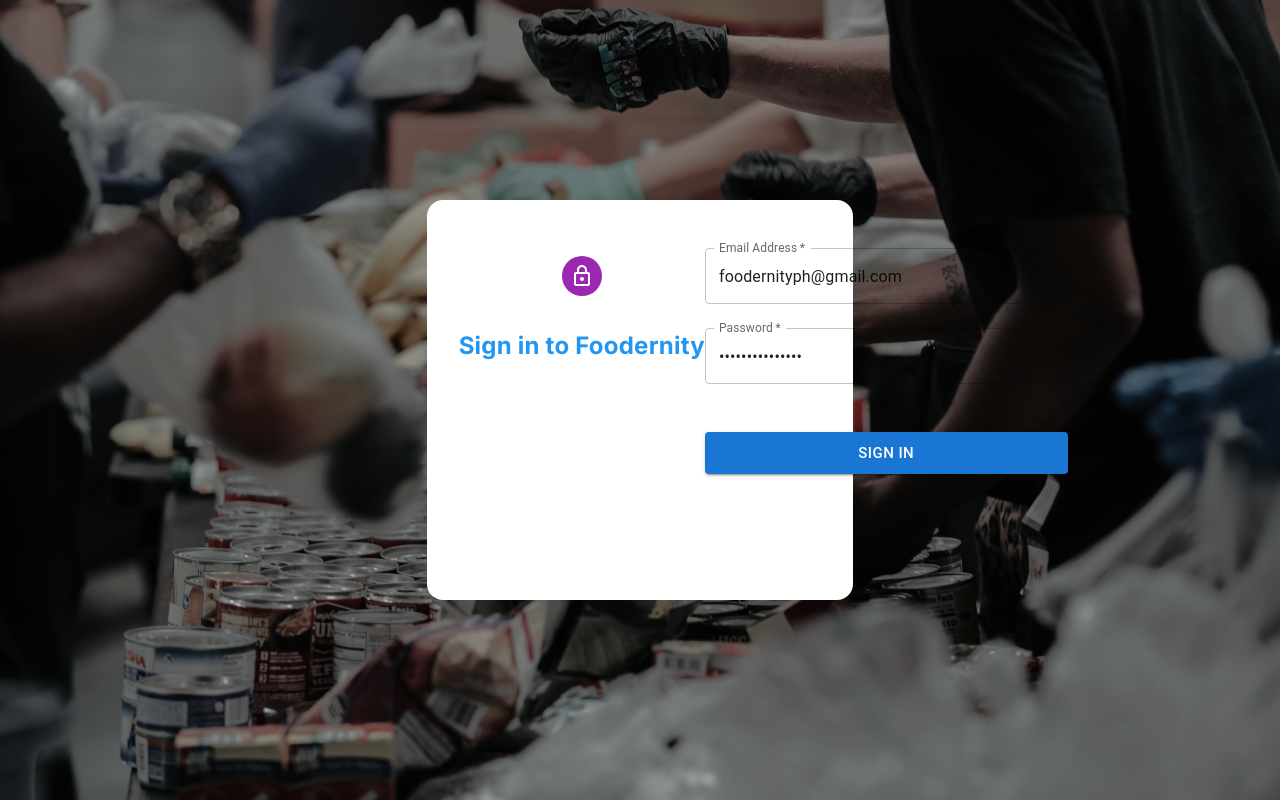
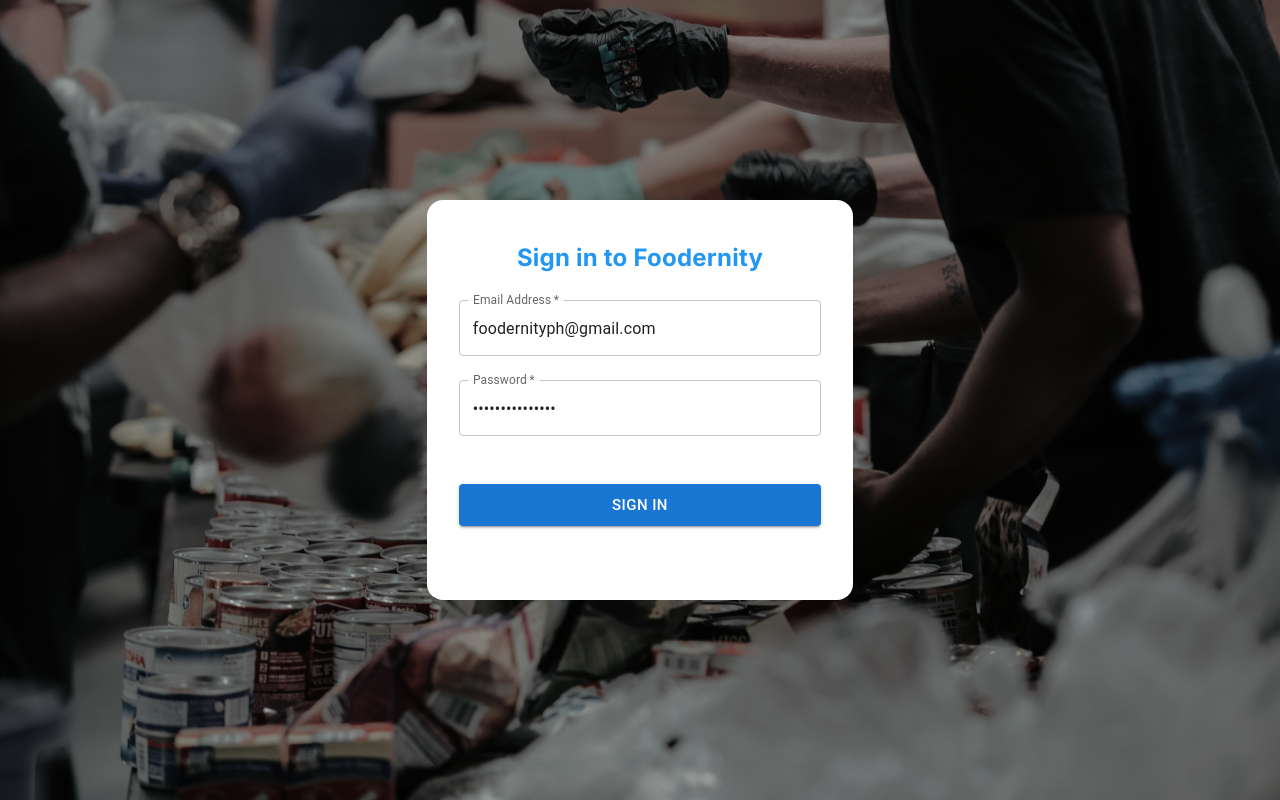
Before and after one commit to fhillipbagsic/Foodernity_Web, a React (Create React App) app: page / in a window 1280 px wide. Built offline with nearby package versions, Linux system fonts and the light colour scheme.

Commit message:
Add changes

```diff
--- a/src/Components/ListItems.jsx
+++ b/src/Components/ListItems.jsx
@@ -12,6 +12,7 @@
   VolunteerActivismRounded,
 } from "@mui/icons-material";
 import { Link } from "react-router-dom";
+import logout from "../Services/Logout";
 export const mainListItems = (
   <React.Fragment>
     <ListSubheader component="div" inset>
@@ -68,7 +69,7 @@
       </ListItemIcon>
       <ListItemText primary="Privacy Notice" />
     </ListItemButton>
-    <ListItemButton>
+    <ListItemButton onClick={logout}>
       <ListItemIcon>
         <LogoutRounded />
       </ListItemIcon>
--- a/src/Pages/Admin.jsx
+++ b/src/Pages/Admin.jsx
@@ -72,12 +72,12 @@
   };
 
   useEffect(() => {
-    // authenticate().then((response) => {
-    //   console.log(response.data);
-    //   if (response.data["status"] !== "ok") {
-    //     setAuthenticated(false);
-    //   }
-    // });
+    authenticate().then((response) => {
+      console.log(response.data);
+      if (response.data["status"] !== "ok") {
+        setAuthenticated(false);
+      }
+    });
   }, []);
 
   return authenticated ? (
--- a/src/Pages/Signin.jsx
+++ b/src/Pages/Signin.jsx
@@ -48,11 +48,6 @@
           padding: "2rem",
         }}
       >
-        <Grid item>
-          <Avatar sx={{ m: 3, bgcolor: "secondary.main" }}>
-            <LockOutlinedIcon />
-          </Avatar>
-        </Grid>
         <Grid item>
           <Typography
             sx={{
--- /dev/null
+++ b/src/Services/Logout.js
@@ -0,0 +1,6 @@
+const logout = async () => {
+  localStorage.setItem("token", "");
+  window.location.replace("/");
+};
+
+export default logout;
```
